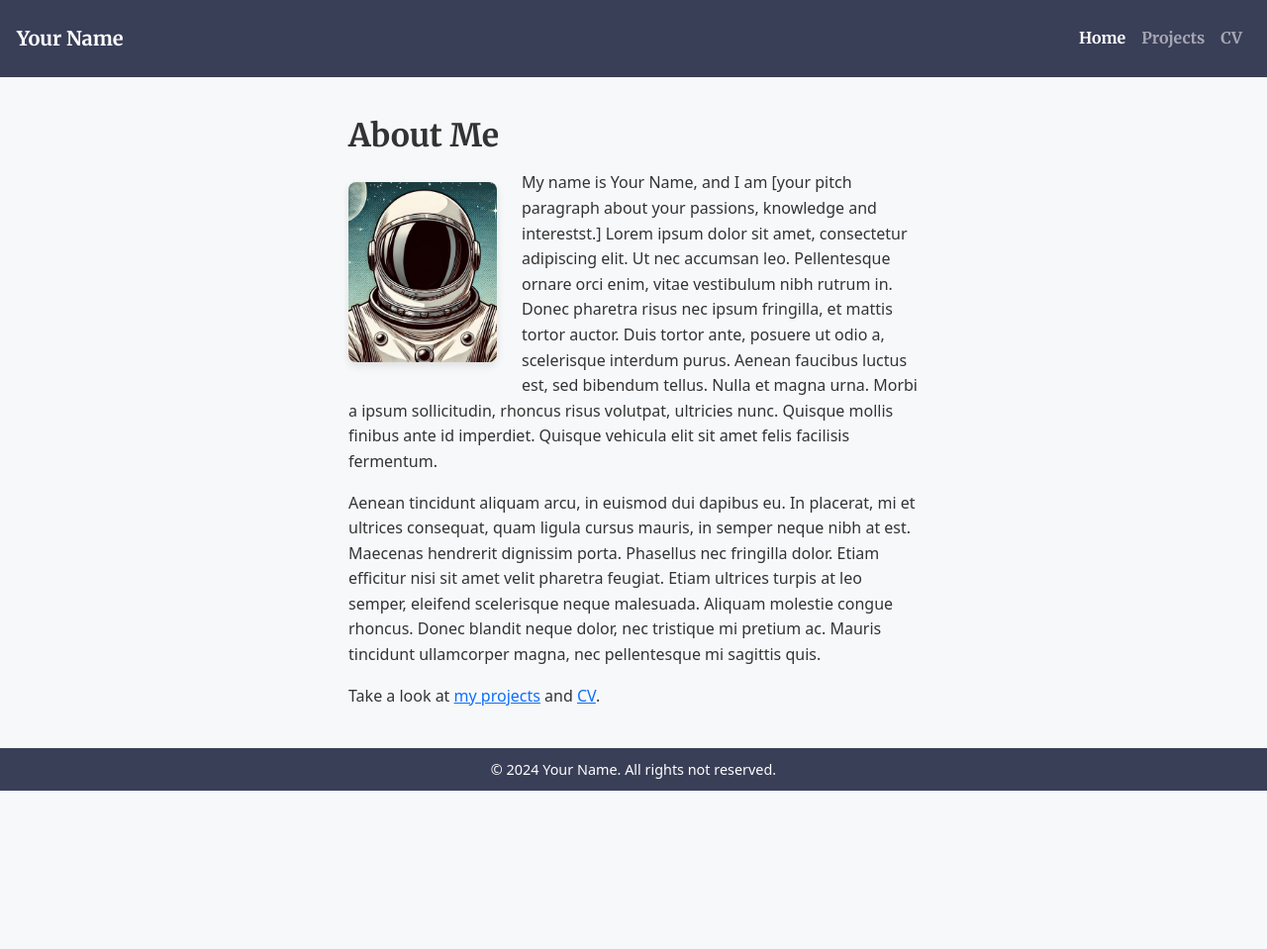
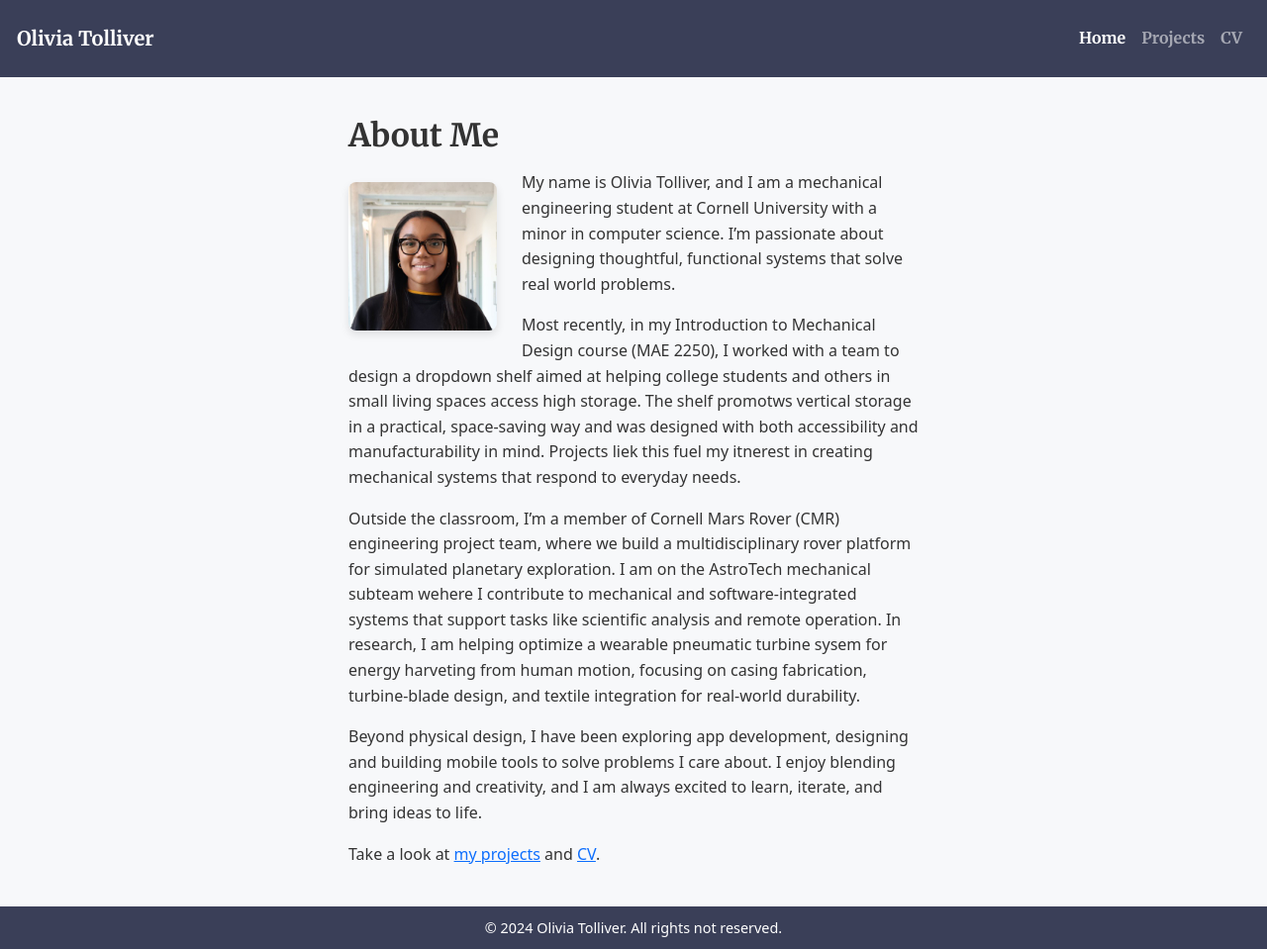
Before and after one commit to ot64/portfolio-sp25-spring-2025-portfolio-portolios, a Jekyll site: the page built from index.md, in a window 1280 px wide. Shown: the whole page at 99% size. Built offline with Jekyll 4.4.1, drawn with Linux system fonts in a browser that asks for light colours; before the commit the page ends 900 px from its top, so only the background shows below that.

Commit message:
Added a new project and changed the about me

```diff
--- a/_config.yml
+++ b/_config.yml
@@ -8,11 +8,11 @@
 
 # Site Settings
 locale                   : "en-US"
-title                    : Your Name
+title                    : Olivia Tolliver
 title_separator          : "-"
 subtitle                 : # site tagline that appears below site title in masthead
-name                     : Your Name
-description              : Your Name - Projects and CV
+name                     : Olivia Tolliver
+description              : Olivia Tolliver - Projects and CV
 baseurl                  : "" # Set this to "portfolio-<your-github-username>"
 url                      : # the base hostname & protocol for your site e.g. "https://mmistakes.github.io"
 
--- a/index.md
+++ b/index.md
@@ -1,6 +1,6 @@
 ---
 layout: default
-title: <Your Name>
+title: <Olivia Tolliver>
 ---
 
 ## About Me
@@ -9,8 +9,12 @@ title: <Your Name>
 ![Profile Picture]({{ "assets/images/profile-pic.jpg" | relative_url }}){: class="profile-image"}
 
 
-My name is {{ site.name }}, and I am [your pitch paragraph about your passions, knowledge and interestst.] Lorem ipsum dolor sit amet, consectetur adipiscing elit. Ut nec accumsan leo. Pellentesque ornare orci enim, vitae vestibulum nibh rutrum in. Donec pharetra risus nec ipsum fringilla, et mattis tortor auctor. Duis tortor ante, posuere ut odio a, scelerisque interdum purus. Aenean faucibus luctus est, sed bibendum tellus. Nulla et magna urna. Morbi a ipsum sollicitudin, rhoncus risus volutpat, ultricies nunc. Quisque mollis finibus ante id imperdiet. Quisque vehicula elit sit amet felis facilisis fermentum.
+My name is {{ site.name }}, and I am a mechanical engineering student at Cornell University with a minor in computer science. I'm passionate about designing thoughtful, functional systems that solve real world problems.
 
-Aenean tincidunt aliquam arcu, in euismod dui dapibus eu. In placerat, mi et ultrices consequat, quam ligula cursus mauris, in semper neque nibh at est. Maecenas hendrerit dignissim porta. Phasellus nec fringilla dolor. Etiam efficitur nisi sit amet velit pharetra feugiat. Etiam ultrices turpis at leo semper, eleifend scelerisque neque malesuada. Aliquam molestie congue rhoncus. Donec blandit neque dolor, nec tristique mi pretium ac. Mauris tincidunt ullamcorper magna, nec pellentesque mi sagittis quis.
+Most recently, in my Introduction to Mechanical Design course (MAE 2250), I worked with a team to design a dropdown shelf aimed at helping college students and others in small living spaces access high storage. The shelf promotws vertical storage in a practical, space-saving way and was designed with both accessibility and manufacturability in mind. Projects liek this fuel my itnerest in creating mechanical systems that respond to everyday needs.
+
+Outside the classroom, I'm a member of Cornell Mars Rover (CMR) engineering project team, where we build a multidisciplinary rover platform for simulated planetary exploration. I am on the AstroTech mechanical subteam wehere I contribute to mechanical and software-integrated systems that support tasks like scientific analysis and remote operation. In research, I am helping optimize a wearable pneumatic turbine sysem for energy harveting from human motion, focusing on casing fabrication, turbine-blade design, and textile integration for real-world durability.
+
+Beyond physical design, I have been exploring app development, designing and building mobile tools to solve problems I care about. I enjoy blending engineering and creativity, and I am always excited to learn, iterate, and bring ideas to life.
 
 Take a look at <a href="{{ "/projects/" | relative_url }}">my projects</a> and <a href="{{ "/cv/" | relative_url }}">CV</a>.
```
Also changed, not shown: _pages/cv.md (+5 -5 lines), _pages/projects.md (+1 -1 lines), assets/images/profile-pic.jpg, 1 other file.
